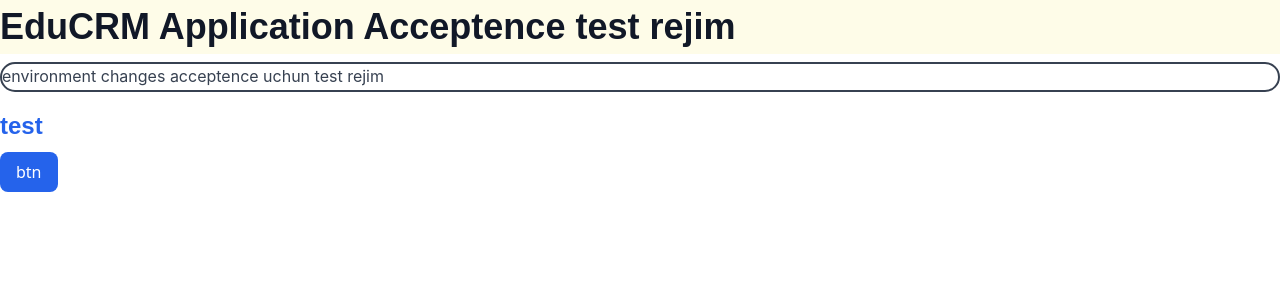
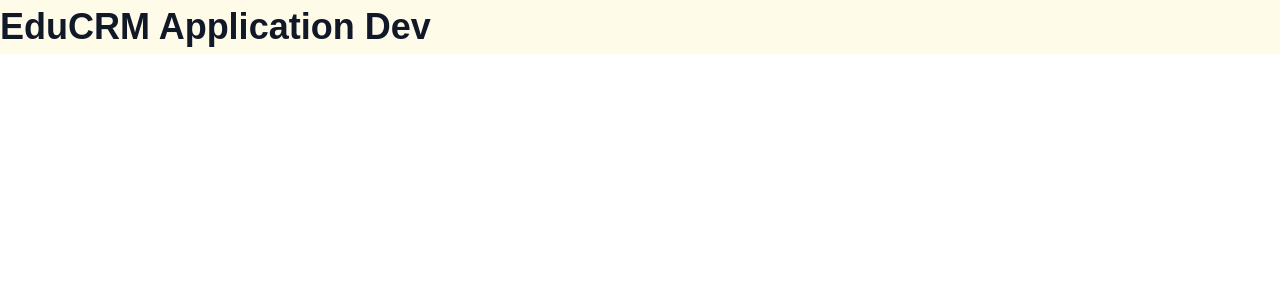
Before and after one commit to mukhammadali010/eduCRM, an Angular app: page / in a window 1280 px wide. Shown: the top 300 px of the page. Built offline with nearby package versions, Linux system fonts and the light colour scheme.

Commit message:
changing node version

```diff
--- a/src/app/app.component.html
+++ b/src/app/app.component.html
@@ -1,5 +1,2 @@
-<h1 class="bg-yellow-50 animate-fade-in">{{ title }} Acceptence test rejim</h1>
-<p class="rounded-3xl border-2">environment changes acceptence uchun test rejim</p>
-<h3 class="text-primary text-shadow-primary">test</h3>
-<button class="btn">btn</button>
+<h1 class="bg-yellow-50 animate-fade-in">{{ title }} Dev</h1>
 <router-outlet er-outlet></router-outlet>
```
